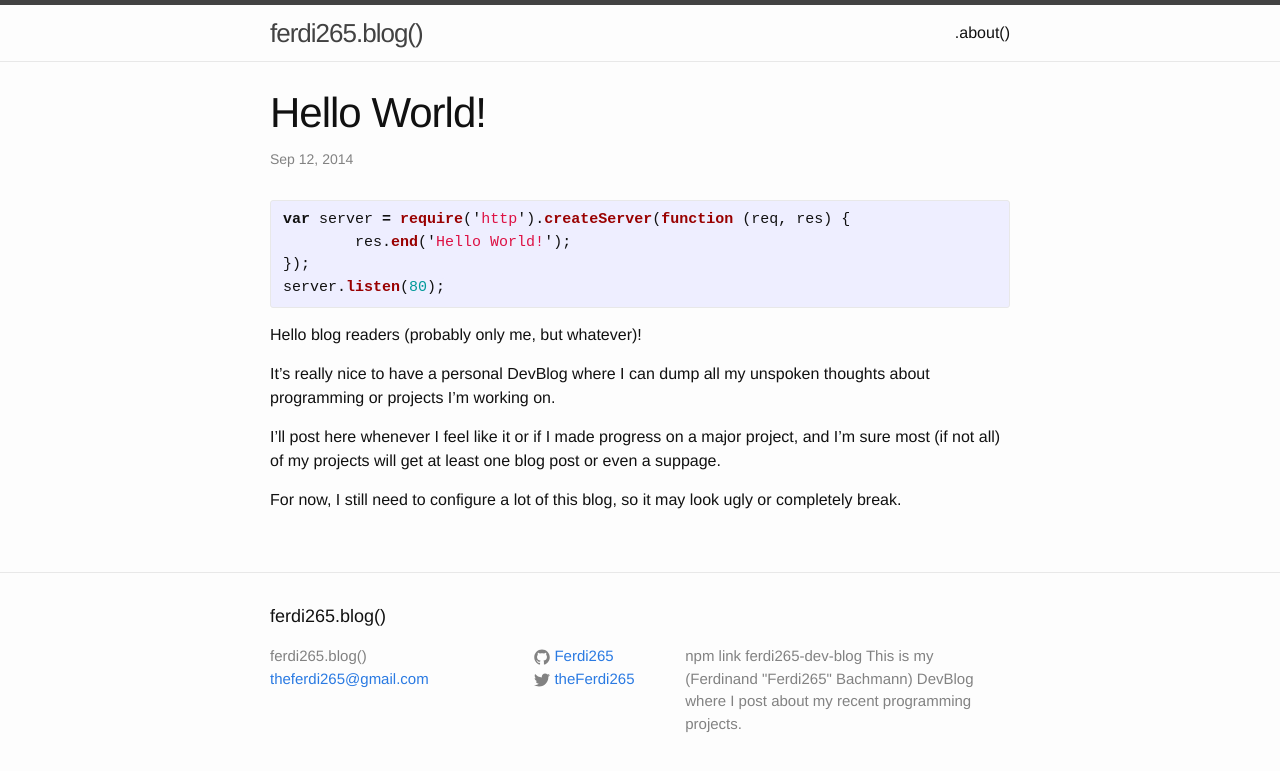
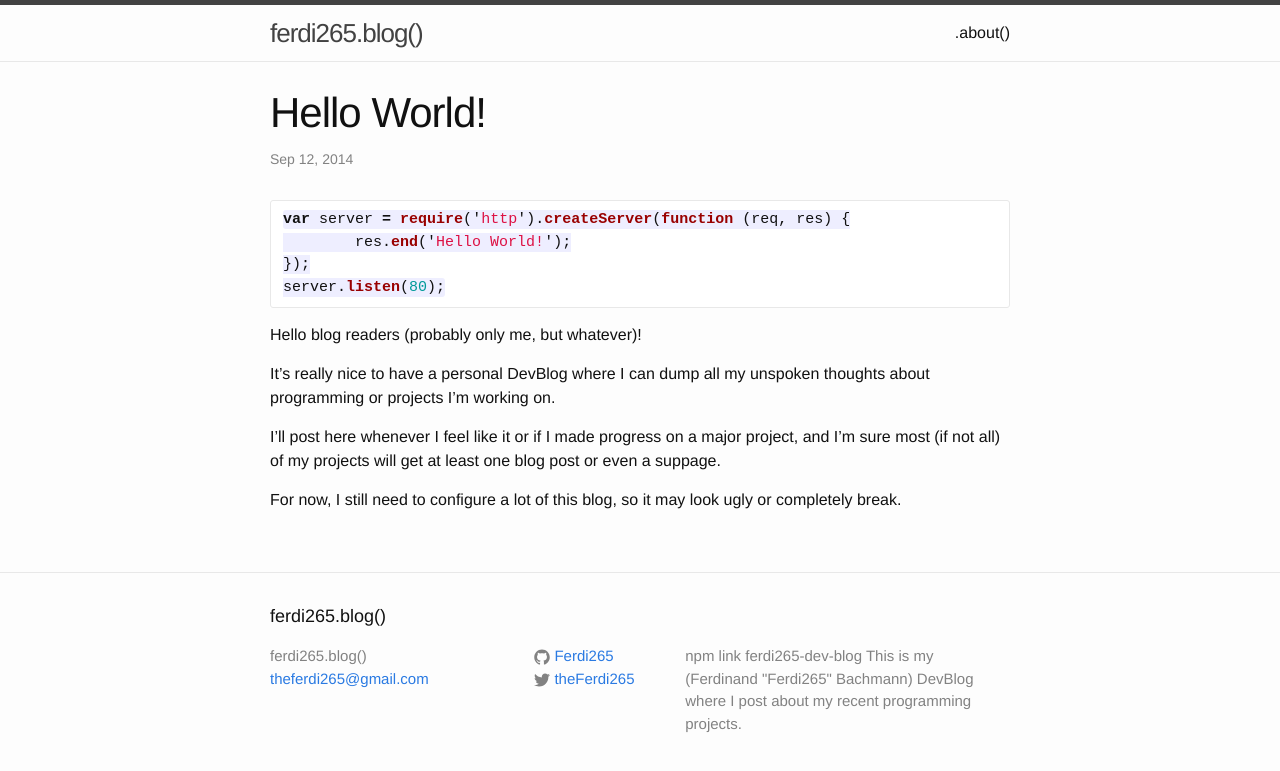
Before and after one commit to Ferdi265/ferdi265.github.io, a Jekyll site: the page built from _posts/2014-09-12-hello-world.md, in a window 1280 px wide. Shown: the top 771 px of the page. Built offline with Jekyll 4.4.1, drawn with Linux system fonts in a browser that asks for light colours; Markdown is read by kramdown in place of the engine named in the settings.

````diff
--- a/_config.yml
+++ b/_config.yml
@@ -11,7 +11,7 @@ twitter_username: theFerdi265
 github_username:  Ferdi265
 
 # Markdown settings
-markdown: redcarpet2
+markdown: redcarpet
 
 redcarpet:
   extensions: ["no_intra_emphasis", "fenced_code_blocks", "autolink", "strikethrough", "superscript"]
--- a/_posts/2014-09-12-hello-world.md
+++ b/_posts/2014-09-12-hello-world.md
@@ -5,12 +5,12 @@ date:   2014-09-12 15:14:37
 categories: generic
 ---
 
-{% highlight js %}
+```js
 var server = require('http').createServer(function (req, res) {
 	res.end('Hello World!');
 });
 server.listen(80);
-{% endhighlight %}
+```
 
 Hello blog readers (probably only me, but whatever)!
 
````
